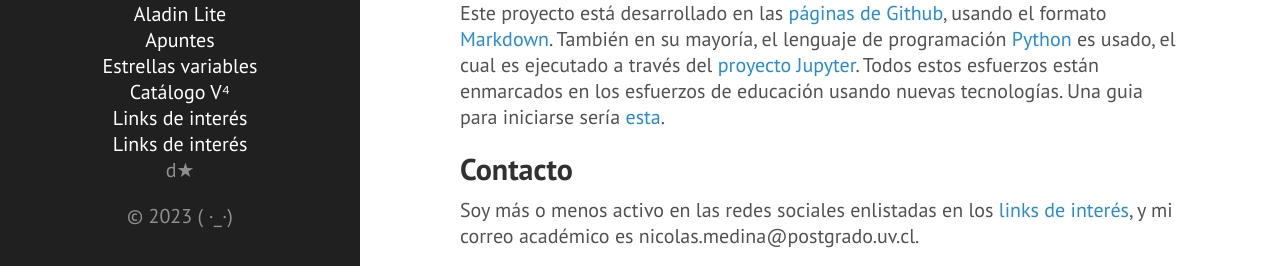
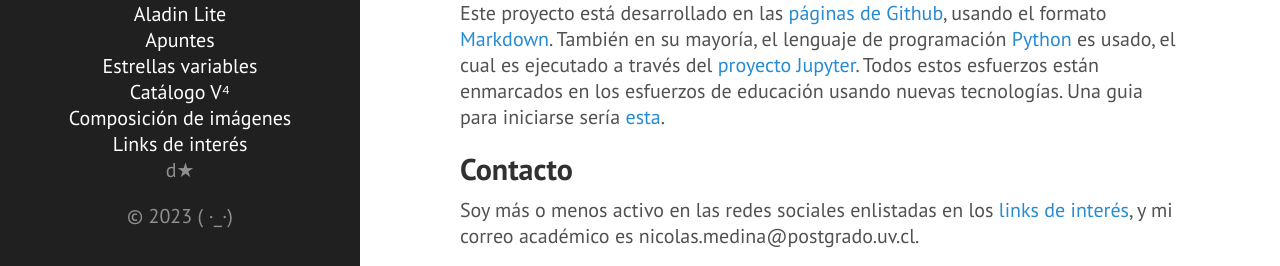
Before and after one commit to nicomedinap/nicomedinap.github.io, a Jekyll site: the page built from about.md, in a window 1280 px wide and 900 px high, scrolled down 481 px. Shown: the part 631-897 px from the top of the window. Built offline with Jekyll 4.4.1, drawn with Linux system fonts in a browser that asks for light colours.

Commit message:
Update galeria.md

```diff
--- a/galeria.md
+++ b/galeria.md
@@ -1,6 +1,6 @@
 ---
 layout: page
-title: Links de interés
+title: Composición de imágenes
 ---
 
 <html lang="es">
```
